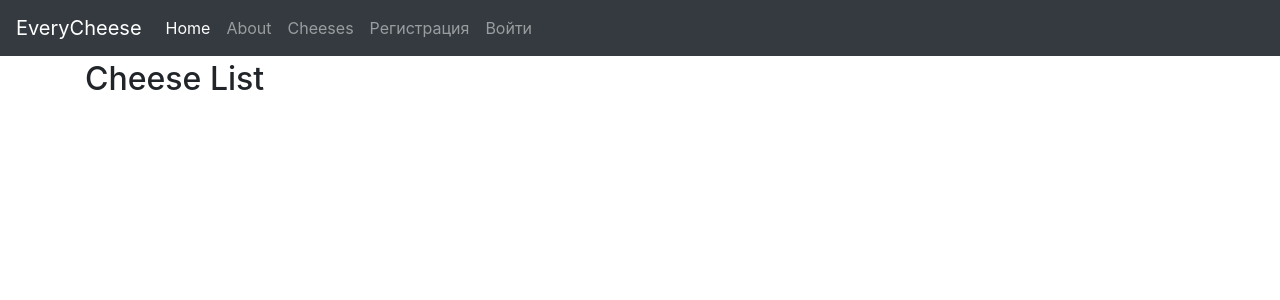
After one commit to kirillsaf/django-crash-starter, a Django app: page /cheeses/ in a window 1280 px wide. The commit adds this page. Shown: the top 300 px of the page. Run offline with Django 3.2, Linux system fonts and the light colour scheme; data that the repository does not hold is empty; some libraries are stand-ins or nearby versions.

Commit message:
Реализовать страницу со списком сыров, добавить ссылку на навигационную панель

```diff
--- a/config/urls.py
+++ b/config/urls.py
@@ -6,25 +6,15 @@ from django.views.generic import TemplateView
 from django.views import defaults as default_views
 
 urlpatterns = [
-    path(
-        "",
-        TemplateView.as_view(template_name="pages/home.html"),
-        name="home",
-    ),
-    path(
-        "about/",
-        TemplateView.as_view(template_name="pages/about.html"),
-        name="about",
-    ),
+    path("", TemplateView.as_view(template_name="pages/home.html"), name="home", ),
+    path("about/", TemplateView.as_view(template_name="pages/about.html"), name="about", ),
     # Django Admin, use {% url 'admin:index' %}
     path(settings.ADMIN_URL, admin.site.urls),
     # User management
-    path(
-        "users/",
-        include("everycheese.users.urls", namespace="users"),
-    ),
+    path("users/", include("everycheese.users.urls", namespace="users"), ),
     path("accounts/", include("allauth.urls")),
     # Your stuff: custom urls includes go here
+    path('cheeses/', include('everycheese.cheeses.urls', namespace='cheeses')),
 ] + static(settings.MEDIA_URL, document_root=settings.MEDIA_ROOT)
 
 if settings.DEBUG:
--- /dev/null
+++ b/everycheese/cheeses/urls.py
@@ -0,0 +1,12 @@
+from django.urls import path
+from . import views
+
+app_name = "cheeses"
+
+urlpatterns = [
+    path(
+        route='',
+        view=views.CheeseListView.as_view(),
+        name='list'
+    ),
+]
--- a/everycheese/cheeses/views.py
+++ b/everycheese/cheeses/views.py
@@ -1,3 +1,7 @@
-from django.shortcuts import render
+#from django.shortcuts import render
 
-# Create your views here.
+from django.views.generic import ListView, DetailView
+from .models import Cheese
+
+class CheeseListView(ListView):
+    model = Cheese
--- a/everycheese/templates/base.html
+++ b/everycheese/templates/base.html
@@ -1,5 +1,5 @@
 {% load static i18n %}<!DOCTYPE html>
-<html lang="en">
+<html lang="ru">
   <head>
     <meta charset="utf-8">
     <meta http-equiv="x-ua-compatible" content="ie=edge">
@@ -43,6 +43,9 @@
             </li>
             <li class="nav-item">
               <a class="nav-link" href="{% url 'about' %}">About</a>
+            </li>
+            <li class="nav-item">
+              <a class="nav-link" href="{% url 'cheeses:list' %}">Cheeses</a>
             </li>
             {% if request.user.is_authenticated %}
               <li class="nav-item">
--- /dev/null
+++ b/everycheese/templates/cheeses/cheese_list.html
@@ -0,0 +1,14 @@
+{% extends "base.html" %}
+
+{% block title %}Cheese List{% endblock title %}
+
+{% block content %}
+    <h2>Cheese List</h2>
+
+<ul>
+    {% for cheese in cheese_list %}
+        <li><a href="#TODO">{{ cheese.name }}</a></li>
+    {% endfor %}
+</ul>
+
+{% endblock content %}
```
